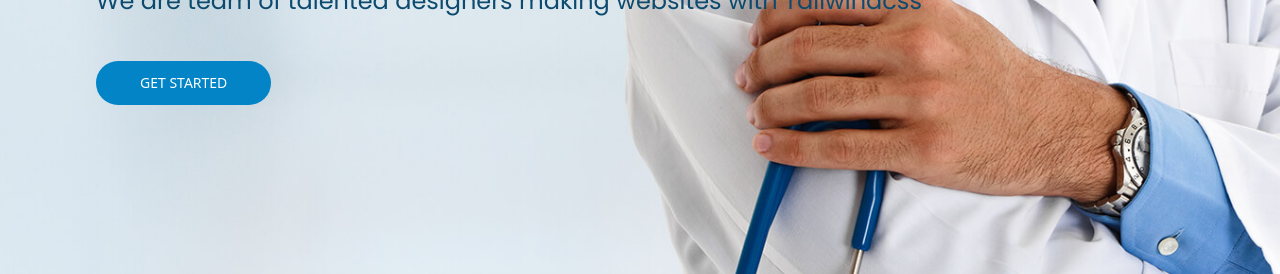
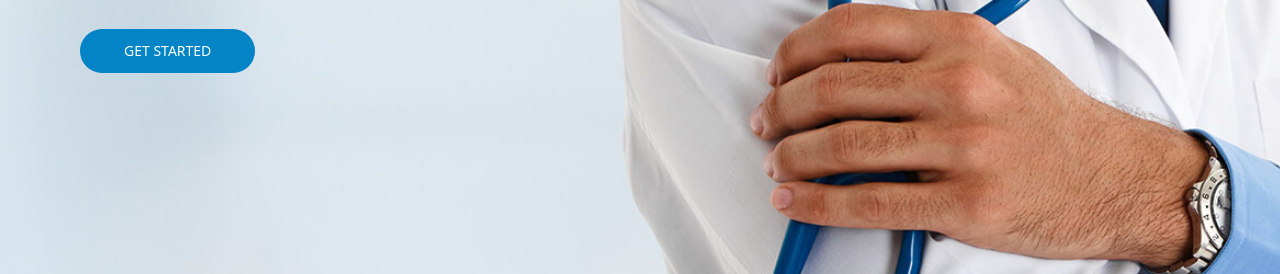
Before and after one commit to Kanishk567/Tailwindcss-Medilab-, a website built with Vite: page index.html in a window 1280 px wide. Shown: the part 283-557 px from the top of the page. Built offline with nearby package versions, Linux system fonts and the light colour scheme.

Commit message:
correcting Image

```diff
--- a/index.html
+++ b/index.html
@@ -11,7 +11,7 @@
     <link rel="shortcut icon" href="img/favicon.png" type="image/png">
 </head>
 <body>
-
+    <!-- npx tailwindcss -i ./style.css -o ./output.css --watch -->
     <!-- navgation -->
     <header class="sticky -top-11 z-50 w-full bg-white ">
         <section id="mob" class=" container mx-auto sm:px-12 ">
@@ -95,8 +95,8 @@
     <main class="w-full box-border ">
         <!-- home -->
          <section id="home">
-            <div id="bgimage" class=" bg-[url('/img/hero.jpg')] h-screen w-full bg-bottom  bg-cover bg-no-repeat -mt-10 relative lg:bg-fixed">
-                <div id="Welcome Msgbox" class="min-h-64  absolute top-52 container mx-auto px-3   sm:px-24  lg:top-32 2xl:top-96 2xl:px-56 ">
+            <div id="bgimage" class=" bg-[url('../img/hero.jpg')] h-screen w-full bg-bottom  bg-cover bg-no-repeat -mt-10  lg:bg-fixed xl:h-[116vh]">
+                <div id="Welcome Msgbox" class="min-h-64  absolute top-52 container mx-auto px-3   sm:px-20  lg:top-44   ">
                     <p class="text-3xl text-sky-900 font-['poppins']  font-semibold lg:text-5xl  "> WELCOME TO MEDILAB</p>
                     <p class="text-sky-900 font-['poppins'] py-3 text-lg lg:text-2xl "> We are team of talented designers making websites with Tailwindcss </p>
                     <a href="#"><button  id="get_started" class="bg-sky-600 rounded-full px-11 py-3  my-8   text-sm text-white font-medium transition duration-500 hover:bg-sky-500"> GET STARTED</button></a>
@@ -148,7 +148,7 @@
 
             <div  class="lg:grid lg:grid-cols-2  lg:mb-10">
 
-                <div id="backgroundimg" class=" bg-[url('/img/about.jpg')] w-full min-h-[500px] bg-cover bg-center bg-no-repeat"></div>
+                <div id="backgroundimg" class=" bg-[url('../img/about.jpg')] w-full min-h-[500px] bg-cover bg-center bg-no-repeat"></div>
 
                 <div id="gridCol2 ">
                     <div  id="msg" class="mx-4 mt-12 lg:mx-12 xs:my-20 2xl:mx-16">
```
Also changed, not shown: output.css.
